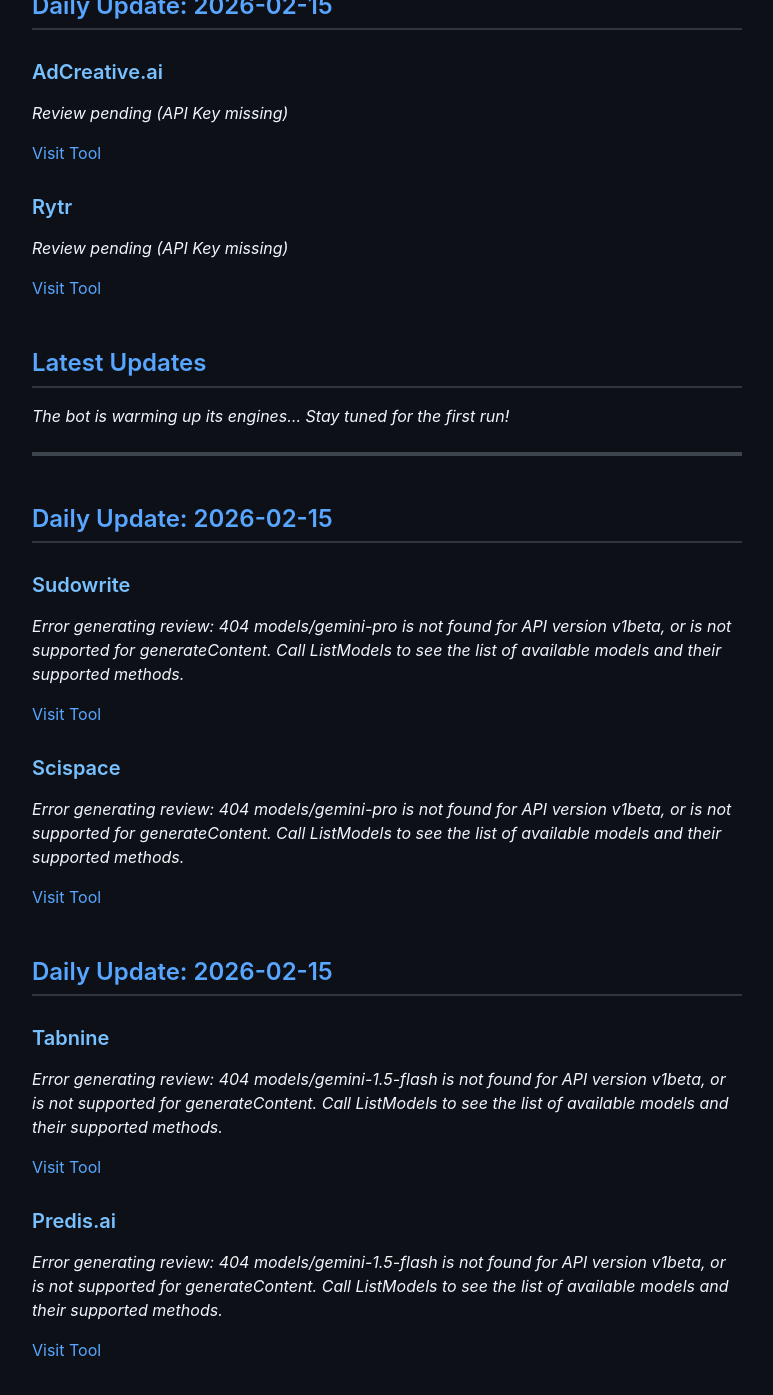
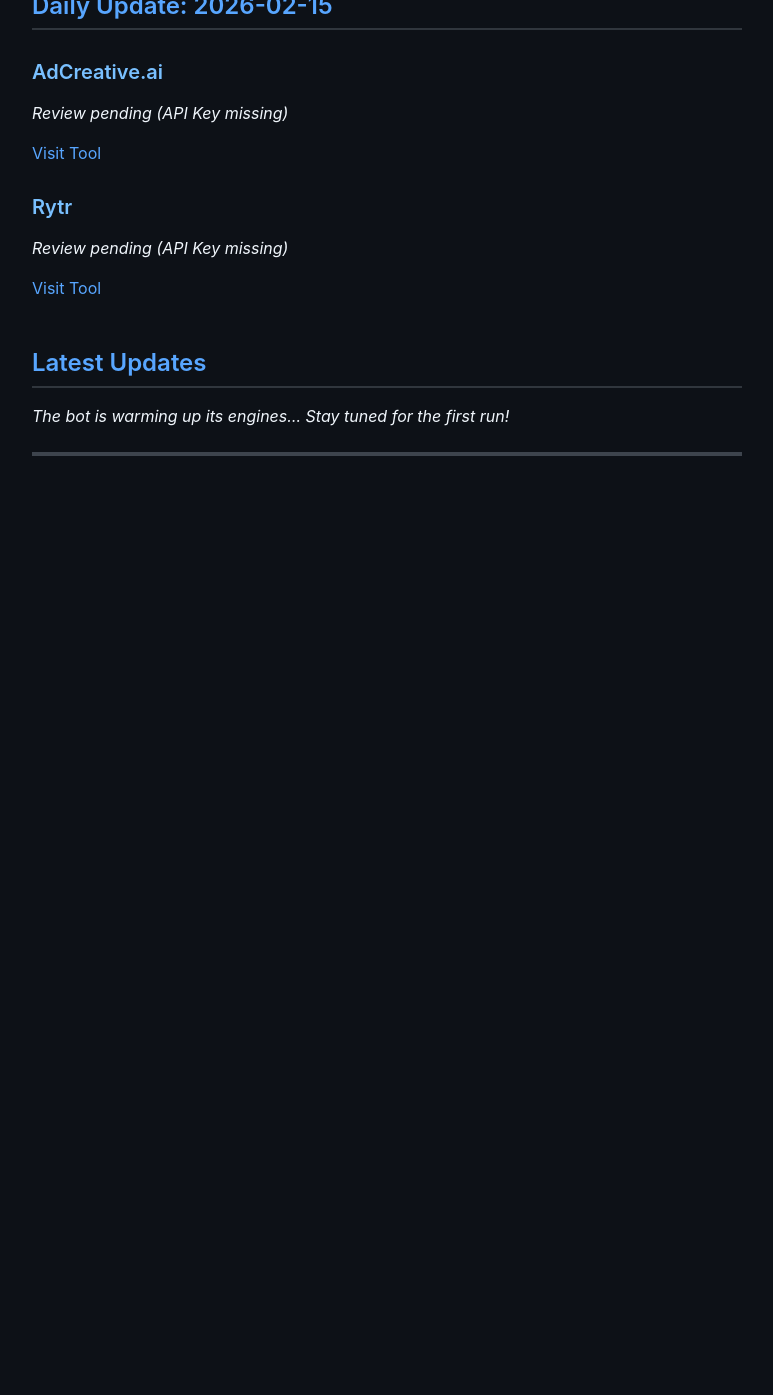
Before and after one commit to virtualsapphirestore/Ai-tools-watchdog, a Jekyll site: the page built from index.md, in a window 1280 px wide and 1400 px high, scrolled down 1563 px. Shown: the top 1395 px of the window, without its empty margins (253-1026 px from the left). Built offline with Jekyll 4.4.1, drawn with Linux system fonts in a browser that asks for light colours; nearby versions of some CDN libraries; after the commit the page ends 2096 px from its top, so only the background shows below that.

Commit message:
Fix: Debug model list and use full model path

```diff
--- a/index.md
+++ b/index.md
@@ -60,29 +60,3 @@ Welcome to your daily AI tools observatory! Here you will find fresh, automated
 *The bot is warming up its engines... Stay tuned for the first run!*
 
 ---
-
-## Daily Update: 2026-02-15
-
-### Sudowrite
-
-*Error generating review: 404 models/gemini-pro is not found for API version v1beta, or is not supported for generateContent. Call ListModels to see the list of available models and their supported methods.*
-
-[Visit Tool](https://www.sudowrite.com)
-### Scispace
-
-*Error generating review: 404 models/gemini-pro is not found for API version v1beta, or is not supported for generateContent. Call ListModels to see the list of available models and their supported methods.*
-
-[Visit Tool](https://typeset.io)
-
-## Daily Update: 2026-02-15
-
-### Tabnine
-
-*Error generating review: 404 models/gemini-1.5-flash is not found for API version v1beta, or is not supported for generateContent. Call ListModels to see the list of available models and their supported methods.*
-
-[Visit Tool](https://www.tabnine.com)
-### Predis.ai
-
-*Error generating review: 404 models/gemini-1.5-flash is not found for API version v1beta, or is not supported for generateContent. Call ListModels to see the list of available models and their supported methods.*
-
-[Visit Tool](https://predis.ai)
```
Also changed, not shown: src/scraper.py (+12 -1 lines).
